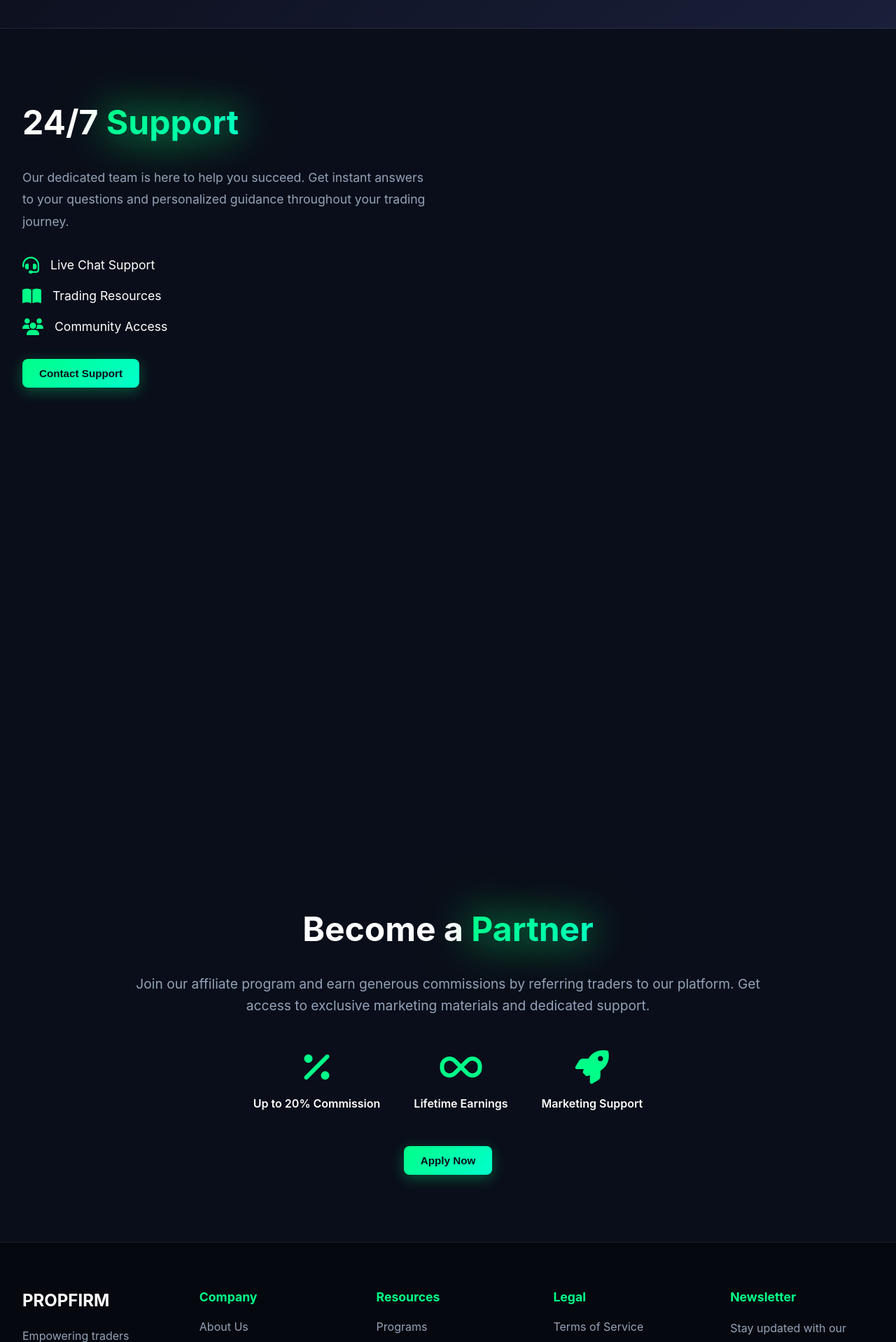
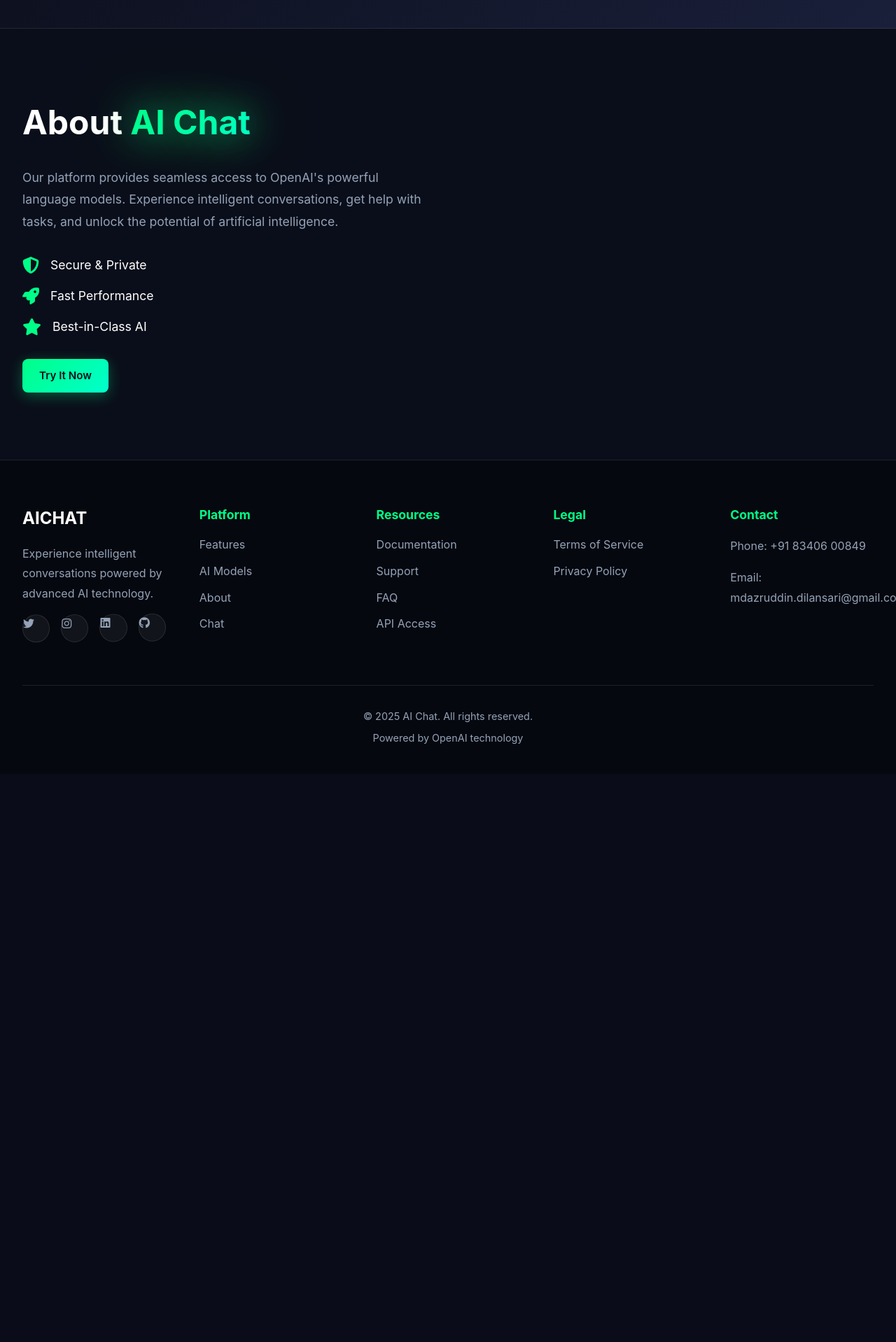
Before and after one commit to savageazhar/cybersecurityassessment, a Flask app: page / in a window 1280 px wide. Shown: the part 2800-4718 px from the top of the page at 70% size. After the commit the page ends 3863 px from the top, so only its background shows below. Run offline with Flask 3, Linux system fonts and the light colour scheme; some libraries are stand-ins or nearby versions.

Commit message:
Update website to focus on AI chat functionality and remove trading elements
Refactor static assets and HTML templates to replace trading-related content with AI chat features, updating titles, navigation, hero sections, and floating elements.

Replit-Commit-Author: Agent
Replit-Commit-Session-Id: 1b6c8fc8-74c7-45c5-977e-95135e659d31
Replit-Commit-Checkpoint-Type: intermediate_checkpoint
Replit-Commit-Event-Id: 0deb2586-4132-4775-8297-7b7d0f66f877
Replit-Commit-Screenshot-Url: https://storage.googleapis.com/screenshot-production-us-central1/a705b2cb-7050-47b0-8784-0e5f89b77035/1b6c8fc8-74c7-45c5-977e-95135e659d31/9YkDNmf

```diff
--- a/static/js/particles.js
+++ b/static/js/particles.js
@@ -4,8 +4,8 @@ class ParticleSystem {
         this.ctx = this.canvas.getContext('2d');
         this.particles = [];
         this.numbers = ['0', '1', '2', '3', '4', '5', '6', '7', '8', '9'];
-        this.symbols = ['$', '€', '¥', '£', '+', '-', '%', '='];
-        this.tradingSymbols = ['BTCUSD', 'EURUSD', 'GBPUSD', 'USDJPY', 'XAUUSD', 'SPX', 'NASDAQ'];
+        this.symbols = ['+', '-', '*', '/', '<', '>', '=', '∞'];
+        this.tradingSymbols = ['AI', 'GPT', 'ML', 'CODE', 'DATA', 'TECH', 'API'];
 
         this.init();
         this.animate();
--- a/templates/prop_firm.html
+++ b/templates/prop_firm.html
@@ -3,7 +3,7 @@
 <head>
     <meta charset="UTF-8">
     <meta name="viewport" content="width=device-width, initial-scale=1.0">
-    <title>No Time Limit Prop Firm — Conquer the Market</title>
+    <title>AI Chat - Intelligent Conversations Powered by OpenAI</title>
     <link rel="stylesheet" href="{{ url_for('static', filename='css/prop_firm.css') }}">
     <link rel="stylesheet" href="https://cdnjs.cloudflare.com/ajax/libs/font-awesome/6.4.0/css/all.min.css">
 </head>
@@ -13,16 +13,15 @@
     <nav class="navbar" id="navbar">
         <div class="nav-container">
             <div class="nav-logo">
-                <span class="logo-text">PROP<span class="glow">FIRM</span></span>
+                <span class="logo-text">AI<span class="glow">CHAT</span></span>
             </div>
 
             <div class="nav-menu" id="navMenu">
                 <a href="#home" class="nav-link">Home</a>
-                <a href="#how-it-works" class="nav-link">How It Works</a>
-                <a href="#programs" class="nav-link">Programs</a>
-                <a href="#support" class="nav-link">Support</a>
-                <a href="#careers" class="nav-link">Careers</a>
-                <a href="#partner" class="nav-link">Become a Partner</a>
+                <a href="#features" class="nav-link">Features</a>
+                <a href="#models" class="nav-link">Models</a>
+                <a href="#about" class="nav-link">About</a>
+                <a href="/about" class="nav-link">Contact</a>
             </div>
 
             <div class="nav-actions">
@@ -41,14 +40,13 @@
                 </div>
 
                 {% if current_user.is_authenticated %}
-                    <a href="/chat" class="btn-nav">Dashboard</a>
+                    <a href="/chat" class="btn-nav">Go to Chat</a>
                     <a href="/logout" class="btn-nav btn-secondary">Logout</a>
                 {% else %}
                     <a href="/login" class="btn-nav">Login / Register</a>
                 {% endif %}
 
-                <a href="#challenge" class="btn-primary">Start a Challenge</a>
-                <a href="#trial" class="btn-trial">Free Trial</a>
+                <a href="/chat" class="btn-primary">Start Chatting</a>
             </div>
 
             <button class="mobile-menu-toggle" id="mobileMenuToggle">
@@ -61,30 +59,30 @@
 
     <section class="hero" id="home">
         <div class="hero-background">
-            <div class="floating-element" data-speed="2">$</div>
-            <div class="floating-element" data-speed="1.5">€</div>
-            <div class="floating-element" data-speed="3">¥</div>
-            <div class="floating-element" data-speed="2.5">£</div>
-            <div class="floating-element number" data-speed="1.8">+125%</div>
-            <div class="floating-element number" data-speed="2.2">$10K</div>
+            <div class="floating-element" data-speed="2">AI</div>
+            <div class="floating-element" data-speed="1.5">GPT</div>
+            <div class="floating-element" data-speed="3">{ }</div>
+            <div class="floating-element" data-speed="2.5">&lt;/&gt;</div>
+            <div class="floating-element number" data-speed="1.8">4.0</div>
+            <div class="floating-element number" data-speed="2.2">∞</div>
         </div>
 
         <div class="hero-content">
             <h1 class="hero-title">
-                <span class="title-line">No Time Limit Prop Firm</span>
-                <span class="title-line glow-text">Conquer the Market</span>
+                <span class="title-line">Intelligent AI Assistant</span>
+                <span class="title-line glow-text">Powered by OpenAI</span>
             </h1>
 
-            <p class="hero-subtitle">Our Capital, Your Success</p>
+            <p class="hero-subtitle">Experience the future of conversation with advanced AI technology</p>
 
             <div class="hero-cta">
-                <a href="#challenge" class="btn-hero btn-primary">
-                    <span>Start a Challenge</span>
-                    <i class="fas fa-rocket"></i>
+                <a href="/chat" class="btn-hero btn-primary">
+                    <span>Start Chatting Now</span>
+                    <i class="fas fa-comments"></i>
                 </a>
-                <a href="#trial" class="btn-hero btn-secondary">
-                    <span>Free Trial</span>
-                    <i class="fas fa-gift"></i>
+                <a href="/signup" class="btn-hero btn-secondary">
+                    <span>Create Account</span>
+                    <i class="fas fa-user-plus"></i>
                 </a>
             </div>
 
@@ -102,97 +100,97 @@
         </div>
     </section>
 
-    <section class="how-it-works" id="how-it-works">
+    <section class="how-it-works" id="features">
         <div class="container">
-            <h2 class="section-title">How It <span class="glow-text">Works</span></h2>
-            <p class="section-subtitle">Your journey to professional trading in 3 simple steps</p>
+            <h2 class="section-title">Key <span class="glow-text">Features</span></h2>
+            <p class="section-subtitle">Everything you need for powerful AI conversations</p>
 
             <div class="steps-grid">
                 <div class="step-card glass-card">
                     <div class="step-number">01</div>
                     <div class="step-icon">
-                        <i class="fas fa-clipboard-check"></i>
+                        <i class="fas fa-bolt"></i>
                     </div>
-                    <h3>Choose Your Challenge</h3>
-                    <p>Select from our range of funding programs tailored to your trading style and experience level.</p>
+                    <h3>Real-Time Streaming</h3>
+                    <p>Experience lightning-fast responses as the AI generates text in real-time, word by word.</p>
                 </div>
 
                 <div class="step-card glass-card">
                     <div class="step-number">02</div>
                     <div class="step-icon">
-                        <i class="fas fa-chart-line"></i>
+                        <i class="fas fa-brain"></i>
                     </div>
-                    <h3>Pass the Evaluation</h3>
-                    <p>Trade with no time limits. Demonstrate your skills and risk management at your own pace.</p>
+                    <h3>Multiple AI Models</h3>
+                    <p>Choose from 6 advanced GPT models including GPT-4o, GPT-4.1 series, and GPT-3.5 Turbo.</p>
                 </div>
 
                 <div class="step-card glass-card">
                     <div class="step-number">03</div>
                     <div class="step-icon">
-                        <i class="fas fa-trophy"></i>
+                        <i class="fas fa-history"></i>
                     </div>
-                    <h3>Get Funded</h3>
-                    <p>Receive up to $200K in trading capital and keep up to 90% of your profits.</p>
+                    <h3>Conversation History</h3>
+                    <p>Your conversations are saved and maintained across sessions for seamless continuity.</p>
                 </div>
             </div>
         </div>
     </section>
 
-    <section class="programs" id="programs">
+    <section class="programs" id="models">
         <div class="container">
-            <h2 class="section-title">Our <span class="glow-text">Programs</span></h2>
-            <p class="section-subtitle">Choose the perfect challenge for your trading journey</p>
+            <h2 class="section-title">Available AI <span class="glow-text">Models</span></h2>
+            <p class="section-subtitle">Choose the perfect model for your needs</p>
 
             <div class="programs-grid">
                 <div class="program-card glass-card">
-                    <div class="program-badge">Popular</div>
-                    <h3>Starter</h3>
+                    <div class="program-badge">Fast</div>
+                    <h3>GPT-4o Mini</h3>
                     <div class="program-price">
-                        <span class="price">$99</span>
-                        <span class="duration">one-time</span>
+                        <span class="price">Default</span>
+                        <span class="duration">model</span>
                     </div>
                     <ul class="program-features">
-                        <li><i class="fas fa-check"></i> $10,000 Account</li>
-                        <li><i class="fas fa-check"></i> No Time Limit</li>
-                        <li><i class="fas fa-check"></i> 80% Profit Split</li>
-                        <li><i class="fas fa-check"></i> 1:30 Leverage</li>
-                        <li><i class="fas fa-check"></i> Free Retry</li>
+                        <li><i class="fas fa-check"></i> Lightning Fast</li>
+                        <li><i class="fas fa-check"></i> Cost Effective</li>
+                        <li><i class="fas fa-check"></i> Great for Quick Tasks</li>
+                        <li><i class="fas fa-check"></i> Real-Time Responses</li>
+                        <li><i class="fas fa-check"></i> Best for Daily Use</li>
                     </ul>
-                    <button class="btn-program">Get Started</button>
+                    <button class="btn-program">Use This Model</button>
                 </div>
 
                 <div class="program-card glass-card featured">
-                    <div class="program-badge glow">Best Value</div>
-                    <h3>Professional</h3>
+                    <div class="program-badge glow">Recommended</div>
+                    <h3>GPT-4o</h3>
                     <div class="program-price">
-                        <span class="price">$299</span>
-                        <span class="duration">one-time</span>
+                        <span class="price">Advanced</span>
+                        <span class="duration">model</span>
                     </div>
                     <ul class="program-features">
-                        <li><i class="fas fa-check"></i> $50,000 Account</li>
-                        <li><i class="fas fa-check"></i> No Time Limit</li>
-                        <li><i class="fas fa-check"></i> 85% Profit Split</li>
-                        <li><i class="fas fa-check"></i> 1:50 Leverage</li>
-                        <li><i class="fas fa-check"></i> 2 Free Retries</li>
+                        <li><i class="fas fa-check"></i> Most Capable</li>
+                        <li><i class="fas fa-check"></i> Superior Reasoning</li>
+                        <li><i class="fas fa-check"></i> Complex Tasks</li>
+                        <li><i class="fas fa-check"></i> Better Context</li>
+                        <li><i class="fas fa-check"></i> Creative Writing</li>
                     </ul>
-                    <button class="btn-program">Get Started</button>
+                    <button class="btn-program">Use This Model</button>
                 </div>
 
                 <div class="program-card glass-card">
-                    <div class="program-badge">Elite</div>
-                    <h3>Expert</h3>
+                    <div class="program-badge">Latest</div>
+                    <h3>GPT-4.1</h3>
                     <div class="program-price">
-                        <span class="price">$599</span>
-                        <span class="duration">one-time</span>
+                        <span class="price">Cutting Edge</span>
+                        <span class="duration">model</span>
                     </div>
                     <ul class="program-features">
-                        <li><i class="fas fa-check"></i> $200,000 Account</li>
-                        <li><i class="fas fa-check"></i> No Time Limit</li>
-                        <li><i class="fas fa-check"></i> 90% Profit Split</li>
-                        <li><i class="fas fa-check"></i> 1:100 Leverage</li>
-                        <li><i class="fas fa-check"></i> Unlimited Retries</li>
+                        <li><i class="fas fa-check"></i> Latest Technology</li>
+                        <li><i class="fas fa-check"></i> Enhanced Accuracy</li>
+                        <li><i class="fas fa-check"></i> Improved Logic</li>
+                        <li><i class="fas fa-check"></i> Multi-Task</li>
+                        <li><i class="fas fa-check"></i> Future-Ready</li>
                     </ul>
-                    <button class="btn-program">Get Started</button>
+                    <button class="btn-program">Use This Model</button>
                 </div>
             </div>
         </div>
@@ -202,86 +200,52 @@
         <div class="container">
             <div class="stats-grid">
                 <div class="stat-item">
-                    <div class="stat-number" data-target="15000">0</div>
-                    <div class="stat-label">Active Traders</div>
+                    <div class="stat-number" data-target="6">0</div>
+                    <div class="stat-label">AI Models Available</div>
                 </div>
                 <div class="stat-item">
-                    <div class="stat-number">$<span data-target="50">0</span>M+</div>
-                    <div class="stat-label">Paid in Profits</div>
+                    <div class="stat-number" data-target="99">0</div>
+                    <div class="stat-label">% Uptime</div>
                 </div>
                 <div class="stat-item">
-                    <div class="stat-number" data-target="98">0</div>
-                    <div class="stat-label">% Success Rate</div>
+                    <div class="stat-number" data-target="100">0</div>
+                    <div class="stat-label">% Secure</div>
                 </div>
                 <div class="stat-item">
                     <div class="stat-number" data-target="24">0</div>
-                    <div class="stat-label">Hour Support</div>
+                    <div class="stat-label">Hour Access</div>
                 </div>
             </div>
         </div>
     </section>
 
-    <section class="support" id="support">
+    <section class="support" id="about">
         <div class="container">
             <div class="support-content">
                 <div class="support-text">
-                    <h2>24/7 <span class="glow-text">Support</span></h2>
-                    <p>Our dedicated team is here to help you succeed. Get instant answers to your questions and personalized guidance throughout your trading journey.</p>
+                    <h2>About <span class="glow-text">AI Chat</span></h2>
+                    <p>Our platform provides seamless access to OpenAI's powerful language models. Experience intelligent conversations, get help with tasks, and unlock the potential of artificial intelligence.</p>
                     <div class="support-features">
                         <div class="feature-item">
-                            <i class="fas fa-headset"></i>
-                            <span>Live Chat Support</span>
+                            <i class="fas fa-shield-alt"></i>
+                            <span>Secure & Private</span>
                         </div>
                         <div class="feature-item">
-                            <i class="fas fa-book-open"></i>
-                            <span>Trading Resources</span>
+                            <i class="fas fa-rocket"></i>
+                            <span>Fast Performance</span>
                         </div>
                         <div class="feature-item">
-                            <i class="fas fa-users"></i>
-                            <span>Community Access</span>
+                            <i class="fas fa-star"></i>
+                            <span>Best-in-Class AI</span>
                         </div>
                     </div>
-                    <button class="btn-primary">Contact Support</button>
+                    <a href="/chat" class="btn-primary">Try It Now</a>
                 </div>
                 <div class="support-image glass-card">
                     <div class="chart-placeholder">
-                        <i class="fas fa-chart-area"></i>
+                        <i class="fas fa-robot"></i>
                     </div>
                 </div>
-            </div>
-        </div>
-    </section>
-
-    <section class="careers" id="careers">
-        <div class="container">
-            <div class="careers-content glass-card">
-                <h2>Join Our <span class="glow-text">Team</span></h2>
-                <p>We're always looking for talented individuals to join our growing team. Explore exciting career opportunities in trading, technology, and support.</p>
-                <button class="btn-primary">View Open Positions</button>
-            </div>
-        </div>
-    </section>
-
-    <section class="partner" id="partner">
-        <div class="container">
-            <div class="partner-content">
-                <h2>Become a <span class="glow-text">Partner</span></h2>
-                <p>Join our affiliate program and earn generous commissions by referring traders to our platform. Get access to exclusive marketing materials and dedicated support.</p>
-                <div class="partner-benefits">
-                    <div class="benefit-item">
-                        <i class="fas fa-percentage"></i>
-                        <span>Up to 20% Commission</span>
-                    </div>
-                    <div class="benefit-item">
-                        <i class="fas fa-infinity"></i>
-                        <span>Lifetime Earnings</span>
-                    </div>
-                    <div class="benefit-item">
-                        <i class="fas fa-rocket"></i>
-                        <span>Marketing Support</span>
-                    </div>
-                </div>
-                <button class="btn-primary">Apply Now</button>
             </div>
         </div>
     </section>
@@ -290,53 +254,48 @@
         <div class="container">
             <div class="footer-content">
                 <div class="footer-section">
-                    <h3>PROP<span class="glow">FIRM</span></h3>
-                    <p>Empowering traders worldwide with our capital and support.</p>
+                    <h3>AI<span class="glow">CHAT</span></h3>
+                    <p>Experience intelligent conversations powered by advanced AI technology.</p>
                     <div class="social-icons">
                         <a href="#" class="social-icon"><i class="fab fa-twitter"></i></a>
                         <a href="#" class="social-icon"><i class="fab fa-instagram"></i></a>
                         <a href="#" class="social-icon"><i class="fab fa-linkedin"></i></a>
-                        <a href="#" class="social-icon"><i class="fab fa-youtube"></i></a>
-                        <a href="#" class="social-icon"><i class="fab fa-discord"></i></a>
+                        <a href="#" class="social-icon"><i class="fab fa-github"></i></a>
                     </div>
                 </div>
 
                 <div class="footer-section">
-                    <h4>Company</h4>
-                    <a href="#about">About Us</a>
-                    <a href="#how-it-works">How It Works</a>
-                    <a href="#careers">Careers</a>
-                    <a href="#partner">Partners</a>
+                    <h4>Platform</h4>
+                    <a href="#features">Features</a>
+                    <a href="#models">AI Models</a>
+                    <a href="#about">About</a>
+                    <a href="/chat">Chat</a>
                 </div>
 
                 <div class="footer-section">
                     <h4>Resources</h4>
-                    <a href="#programs">Programs</a>
-                    <a href="#support">Support Center</a>
+                    <a href="#about">Documentation</a>
+                    <a href="/about">Support</a>
                     <a href="#faq">FAQ</a>
-                    <a href="#blog">Blog</a>
+                    <a href="#api">API Access</a>
                 </div>
 
                 <div class="footer-section">
                     <h4>Legal</h4>
                     <a href="#terms">Terms of Service</a>
                     <a href="#privacy">Privacy Policy</a>
-                    <a href="#disclaimer">Risk Disclaimer</a>
                 </div>
 
                 <div class="footer-section">
-                    <h4>Newsletter</h4>
-                    <p>Stay updated with our latest news</p>
-                    <div class="newsletter-form">
-                        <input type="email" placeholder="Your email">
-                        <button><i class="fas fa-paper-plane"></i></button>
-                    </div>
+                    <h4>Contact</h4>
+                    <p>Phone: +91 83406 00849</p>
+                    <p>Email: mdazruddin.dilansari@gmail.com</p>
                 </div>
             </div>
 
             <div class="footer-bottom">
-                <p>&copy; 2025 PropFirm. All rights reserved.</p>
-                <p>Risk Warning: Trading involves substantial risk of loss.</p>
+                <p>&copy; 2025 AI Chat. All rights reserved.</p>
+                <p>Powered by OpenAI technology</p>
             </div>
         </div>
     </footer>
```
Also changed, not shown: templates/login.html (+15 -15 lines), templates/signup.html (+17 -17 lines), 1 other file.
